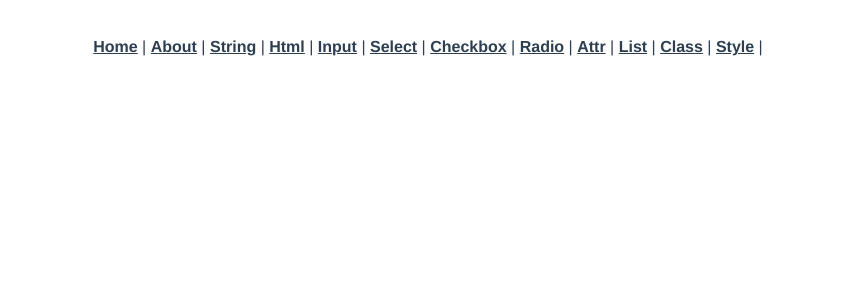
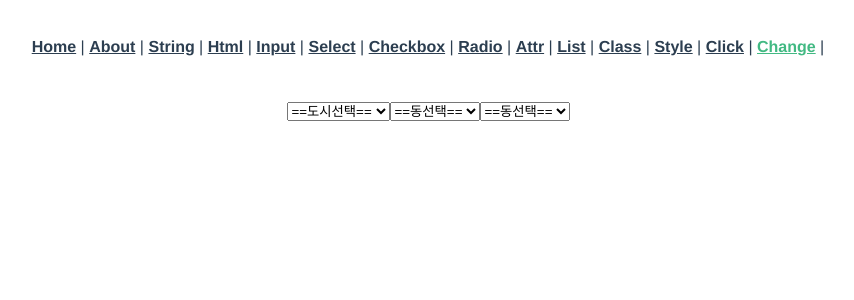
Before and after one commit to HC-kang/vue, a Vue app in the folder project/: page /event/change in a window 1280 px wide. Shown: the top 300 px of the page, without its empty margins (212-1066 px from the left). Built offline with nearby package versions, Linux system fonts and the light colour scheme.

Commit message:
click, change event

```diff
--- a/project/src/App.vue
+++ b/project/src/App.vue
@@ -12,6 +12,8 @@
     <router-link to="/databinding/list">List</router-link> |
     <router-link to="/databinding/class">Class</router-link> |
     <router-link to="/databinding/style">Style</router-link> |
+    <router-link to="/event/click">Click</router-link> |
+    <router-link to="/event/change">Change</router-link> |
   </nav>
   <router-view/>
 </template>
--- a/project/src/router/index.js
+++ b/project/src/router/index.js
@@ -64,6 +64,16 @@ const routes = [
     path: '/databinding/style',
     name: 'DataBindingStyleView',
     component: () => import(/* webpackChunkName: "databinding", webpackPrefetch:true */ '../views/1_databinding/DataBindingStyleView.vue')
+  },
+  {
+    path: '/event/click',
+    name: 'EventClickView',
+    component: () => import(/* webpackChunkName: "event", webpackPrefetch:true */ '../views/2_event/EventClickView.vue')
+  },
+  {
+    path: '/event/change',
+    name: 'EventChangeView',
+    component: () => import(/* webpackChunkName: "event", webpackPrefetch:true */ '../views/2_event/EventChangeView.vue')
   }
 ]
 
--- /dev/null
+++ b/project/src/views/2_event/EventChangeView.vue
@@ -0,0 +1,53 @@
+<template>
+  <div>
+    <p>{{ selectedCity }}</p>
+    <select name="" id="" @change="changeCity($event)" v-model="selectedCity">
+        <option value="">==도시선택==</option>
+        <option :value="city.cityCode" :key="i" v-for="(city, i) in cityList">{{ city.title }}</option>
+    </select>
+    <select name="" id="">
+        <option value="">==동선택==</option>
+        <option value="" :key="i" v-for="(dong, i) in selectedDongList">{{ dong.dongTitle }}</option>
+    </select>
+    <select name="" id="">
+        <option value="">==동선택==</option>
+        <option value="" :key="i" v-for="(dong, i) in dongList.filter(dong=>dong.cityCode===selectedCity)">{{ dong.dongTitle }}</option>
+    </select>
+  </div>
+</template>
+<script>
+export default {
+  components: {},
+  data () {
+    return {
+      selectedCity: '',
+      cityList: [
+        { cityCode: '02', title: 'Seoul' },
+        { cityCode: '051', title: 'Busan' },
+        { cityCode: '064', title: 'Jeju' }
+      ],
+      dongList: [
+        { cityCode: '02', dongCode: '1', dongTitle: '서울1동' },
+        { cityCode: '02', dongCode: '2', dongTitle: '서울2동' },
+        { cityCode: '051', dongCode: '3', dongTitle: '부산1동' },
+        { cityCode: '051', dongCode: '4', dongTitle: '부산2동' },
+        { cityCode: '064', dongCode: '5', dongTitle: '제주1동' },
+        { cityCode: '064', dongCode: '6', dongTitle: '제주2동' }
+      ],
+      selectedDongList: []
+    }
+  },
+  setup () {},
+  created () {},
+  mounted () {},
+  unmounted () {},
+  methods: {
+    changeCity(event) {
+      console.log(event.target.tagName)
+      this.selectedDongList = this.dongList.filter(
+        (dong) => dong.cityCode === this.selectedCity
+      )
+    }
+  }
+}
+</script>
--- /dev/null
+++ b/project/src/views/2_event/EventClickView.vue
@@ -0,0 +1,25 @@
+<template>
+  <div>
+    <button @click="increaseCounter">Add 1</button>
+    <p>{{ counter }}</p>
+  </div>
+</template>
+<script>
+export default {
+  components: {},
+  data () {
+    return {
+      counter: 0
+    }
+  },
+  setup () {},
+  created () {},
+  mounted () {},
+  unmounted () {},
+  methods: {
+    increaseCounter() {
+      this.counter += 1
+    }
+  }
+}
+</script>
```
